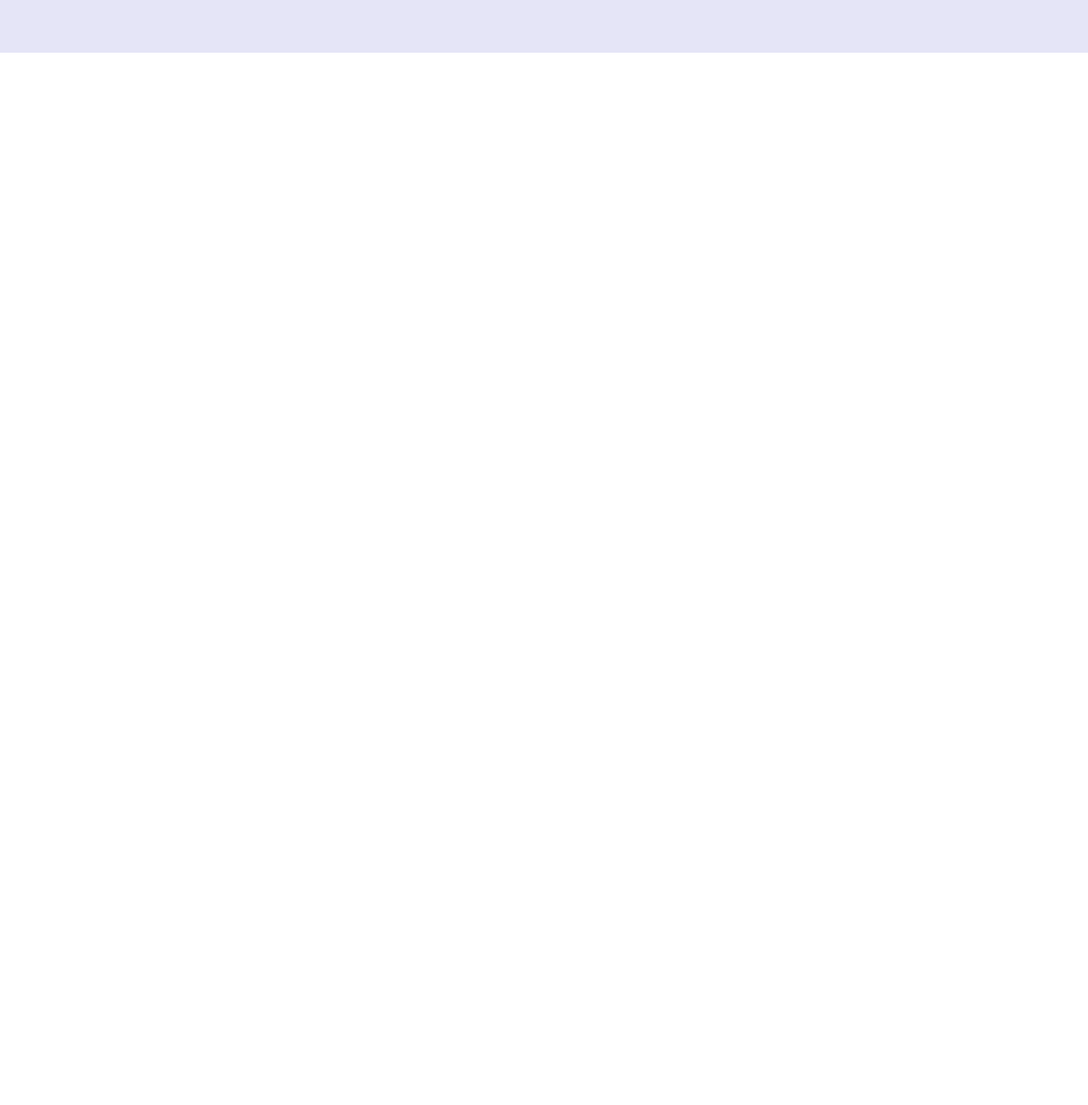
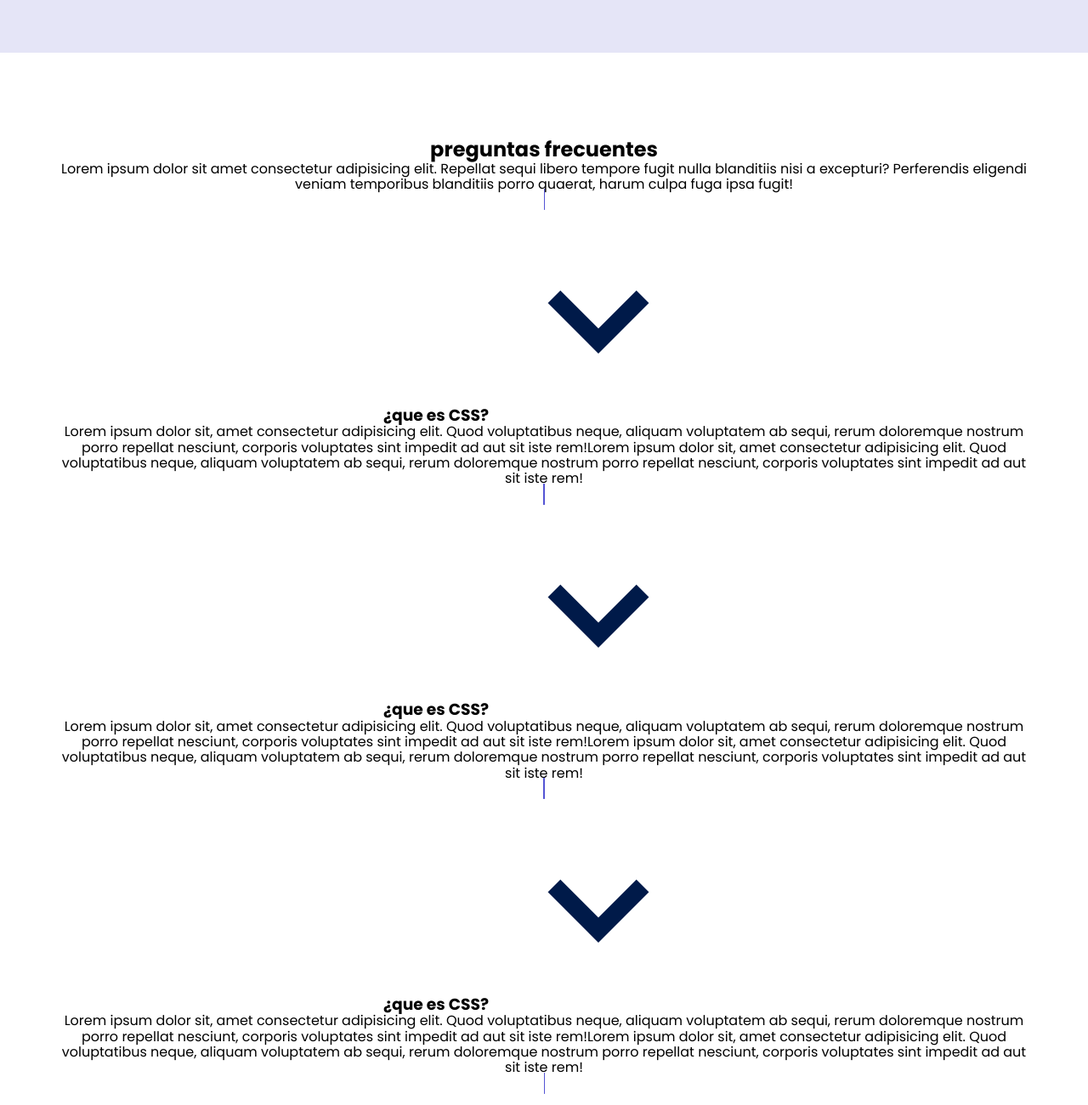
Before and after one commit to JohnArangob/PaginaWeb-JS-HTML-CSS, a plain HTML site: page index.html in a window 1280 px wide. Shown: the part 3072-4372 px from the top of the page at 85% size. Before the commit the page ends 3134 px from the top, so only its background shows below. Drawn offline with Linux system fonts and the light colour scheme.

Commit message:
Version 5

```diff
--- a/CSS/esilos.css
+++ b/CSS/esilos.css
@@ -312,3 +312,25 @@ overflow: hidden;
     width: 90%;/*anchura*/
     cursor: pointer;/*para que se note el cambio de cursor*/
 }
+
+/* question*/
+.questions{
+    text-align: center;
+}
+
+.questions_container{
+    display: grid;
+    gap: 2em;
+    padding-top: 50px;
+    padding-bottom: 100px;
+}
+.questions_padding{
+    padding: 0;
+    transition: padding .2s;
+    border: 1px solid #5454d4;
+    border-radius: 6px;
+}
+
+.questions_padding--add{
+    padding-bottom: 30px;
+}
--- a/index.html
+++ b/index.html
@@ -151,6 +151,45 @@
                     <img src="imagenes/left.svg" class="testimony_arrow" id="next">
                 </div>
             </section>
+            <section class="questions container">
+                <h2 class="subtitle">preguntas frecuentes</h2>
+                <p class="questions_paragraph">Lorem ipsum dolor sit amet consectetur adipisicing elit. Repellat sequi libero tempore fugit nulla blanditiis nisi a excepturi? Perferendis eligendi veniam temporibus blanditiis porro quaerat, harum culpa fuga ipsa fugit!</p>
+
+                <section class="question_container">
+                    <artcle class="questions_padding">
+                        <div class="questions_answer">
+                            <h3 class="questions_title">¿que es CSS?
+                                <span class="questions_arrow">
+                                    <img src="./imagenes/downArrow.svg" class="testimony_img">
+                                </span>
+                            </h3>
+                            <p class="questions_show">Lorem ipsum dolor sit, amet consectetur adipisicing elit. Quod voluptatibus neque, aliquam voluptatem ab sequi, rerum doloremque nostrum porro repellat nesciunt, corporis voluptates sint impedit ad aut sit iste rem!Lorem ipsum dolor sit, amet consectetur adipisicing elit. Quod voluptatibus neque, aliquam voluptatem ab sequi, rerum doloremque nostrum porro repellat nesciunt, corporis voluptates sint impedit ad aut sit iste rem!</p>
+                        </div>
+                    </artcle>
+                    <artcle class="questions_padding">
+                        <div class="questions_answer">
+                            <h3 class="questions_title">¿que es CSS?
+                                <span class="questions_arrow">
+                                    <img src="./imagenes/downArrow.svg" class="testimony_img">
+                                </span>
+                            </h3>
+                            <p class="questions_show">Lorem ipsum dolor sit, amet consectetur adipisicing elit. Quod voluptatibus neque, aliquam voluptatem ab sequi, rerum doloremque nostrum porro repellat nesciunt, corporis voluptates sint impedit ad aut sit iste rem!Lorem ipsum dolor sit, amet consectetur adipisicing elit. Quod voluptatibus neque, aliquam voluptatem ab sequi, rerum doloremque nostrum porro repellat nesciunt, corporis voluptates sint impedit ad aut sit iste rem!</p>
+                        </div>
+                    </artcle>
+
+                    <artcle class="questions_padding">
+                        <div class="questions_answer">
+                            <h3 class="questions_title">¿que es CSS?
+                                <span class="questions_arrow">
+                                    <img src="./imagenes/downArrow.svg" class="testimony_img">
+                                </span>
+                            </h3>
+                            <p class="questions_show">Lorem ipsum dolor sit, amet consectetur adipisicing elit. Quod voluptatibus neque, aliquam voluptatem ab sequi, rerum doloremque nostrum porro repellat nesciunt, corporis voluptates sint impedit ad aut sit iste rem!Lorem ipsum dolor sit, amet consectetur adipisicing elit. Quod voluptatibus neque, aliquam voluptatem ab sequi, rerum doloremque nostrum porro repellat nesciunt, corporis voluptates sint impedit ad aut sit iste rem!</p>
+                        </div>
+                    </artcle>
+                </section>
+
+            </section>
         </main>
         <script src="/js/slider.js"></script>
     </body>
```
Also changed, not shown: imagenes/downArrow.svg (added).
